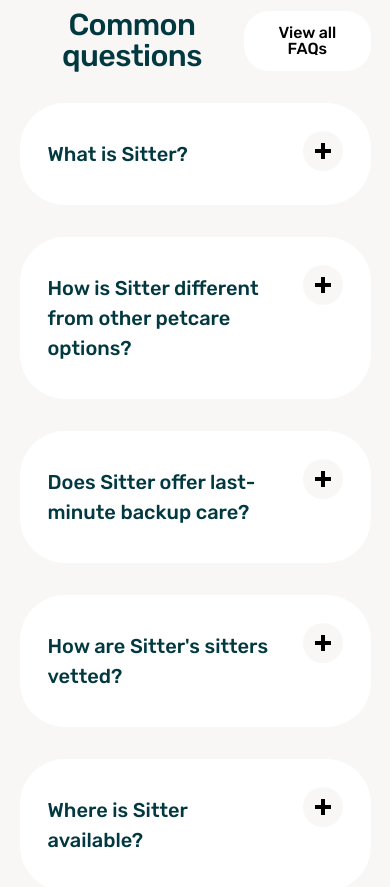
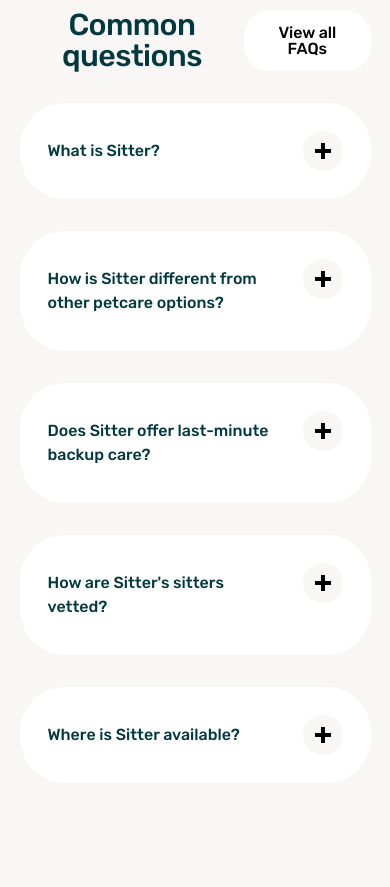
Before and after one commit to samsonc89/otter-replica, a React (Vite) app: page / in a window 390 px wide. Shown: the part 4960-5847 px from the top of the page. After the commit the page ends 5823 px from the top, so only its background shows below. Built offline with nearby package versions, Linux system fonts and the light colour scheme.

Commit message:
Adjust font size for card title on small screens

```diff
--- a/src/containers/Questions/questions.css
+++ b/src/containers/Questions/questions.css
@@ -91,4 +91,11 @@
   .questions-section {
     width: 90%;
   }
+
+  .question-card-content {
+    width: 80%;
+  }
+  .question-title {
+    font-size: 1rem;
+  }
 }
```
